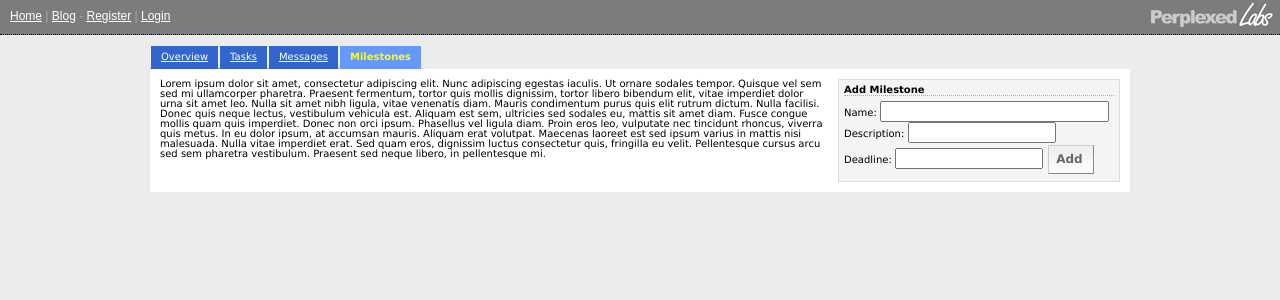
After one commit to mreiferson/tasklance, a Django app: template apps/projman/templates/milestones.html in a window 1280 px wide. The commit adds this page. Shown: the top 300 px of the page. Run offline with Django 3.2, Linux system fonts and the light colour scheme; the template is opened without the code that fills it, so the values that code supplies are empty; parts of the project's set-up code (start-up, migrations or seed data) failed here and were passed over.

Commit message:
added milestone files
git-svn-id: https://svn.vrenesis.com/tasklance/trunk@3413 e4e18489-d04f-4dbd-bd3b-2e29156f5e3f

```diff
--- /dev/null
+++ b/apps/projman/templates/milestones.html
@@ -0,0 +1,30 @@
+{% extends "content.html" %}
+
+{% block title %}Milestones - {{ block.super }}{% endblock %}
+
+{% block navMenu %}
+<ul id="navMenuList">
+	<li><a href="{% url pm_overview category.id %}">Overview</a></li>
+	<li><a href="{% url pm_tasks category.id %}">Tasks</a></li>
+	<li><a href="{% url pm_thread category.id %}">Messages</a></li>
+	<li><a href="{% url pm_milestones category.id %}" class="current">Milestones</a></li>
+</ul>
+{% endblock %}
+
+{% block content %}
+<table cellspacing="0" id="overviewContainer">
+	<tr>
+		<td style="vertical-align: top;">
+			<div>Lorem ipsum dolor sit amet, consectetur adipiscing elit. Nunc adipiscing egestas iaculis. Ut ornare sodales tempor. Quisque vel sem sed mi ullamcorper pharetra. Praesent fermentum, tortor quis mollis dignissim, tortor libero bibendum elit, vitae imperdiet dolor urna sit amet leo. Nulla sit amet nibh ligula, vitae venenatis diam. Mauris condimentum purus quis elit rutrum dictum. Nulla facilisi. Donec quis neque lectus, vestibulum vehicula est. Aliquam est sem, ultricies sed sodales eu, mattis sit amet diam. Fusce congue mollis quam quis imperdiet. Donec non orci ipsum. Phasellus vel ligula diam. Proin eros leo, vulputate nec tincidunt rhoncus, viverra quis metus. In eu dolor ipsum, at accumsan mauris. Aliquam erat volutpat. Maecenas laoreet est sed ipsum varius in mattis nisi malesuada. Nulla vitae imperdiet erat. Sed quam eros, dignissim luctus consectetur quis, fringilla eu velit. Pellentesque cursus arcu sed sem pharetra vestibulum. Praesent sed neque libero, in pellentesque mi.</div>
+		</td>
+		<td style="vertical-align: top;">
+			<div id="manage">
+				<div class="addMilestoneContainer">
+					<div class="addHeader">Add Milestone</div>
+					{% include "addmilestone.html" %}
+				</div>
+			</div>
+		</td>
+	</tr>
+</table>
+{% endblock %}
--- a/apps/projman/templates/tasks.html
+++ b/apps/projman/templates/tasks.html
@@ -8,7 +8,7 @@
 	<li><a href="{% url pm_overview category.id %}">Overview</a></li>
 	<li><a href="{% url pm_tasks category.id %}" class="current">Tasks</a></li>
 	<li><a href="{% url pm_thread category.id %}">Messages</a></li>
-	<li><a href="">Milestones</a></li>
+	<li><a href="{% url pm_milestones category.id %}">Milestones</a></li>
 </ul>
 {% endblock %}
 
--- a/apps/projman/templates/thread_view.html
+++ b/apps/projman/templates/thread_view.html
@@ -6,8 +6,8 @@
 <ul id="navMenuList">
 	<li><a href="{% url pm_overview category.id %}">Overview</a></li>
 	<li><a href="{% url pm_tasks category.id %}">Tasks</a></li>
-	<li><a href="{% url pm_thread category.id %}" class="current"">Messages</a></li>
-	<li><a href="">Milestones</a></li>
+	<li><a href="{% url pm_thread category.id %}" class="current">Messages</a></li>
+	<li><a href="{% url pm_milestones category.id %}">Milestones</a></li>
 </ul>
 {% endblock %}
 
--- a/apps/projman/urls.py
+++ b/apps/projman/urls.py
@@ -14,6 +14,7 @@ urlpatterns = patterns('',
 	url(r'^category/overview/(?P<category_id>\d+)/$', views.overview, name='pm_overview'),
 	url(r'^category/tasks/(?P<category_id>\d+)/$', views.tasks, name='pm_tasks'),
 	url(r'^category/thread/(?P<content_id>\d+)/$', views.thread_view, { 'content_object': Category }, name='pm_thread'),
+	url(r'^category/milestones/(?P<category_id>\d+)/$', views.milestones, name='pm_milestones'),
 
 	url(r'^addcategory/$', views.addcategory, name='pm_addcategory'),
 	url(r'^updatecategory/(?P<category_id>\d+)/$', views.updatecategory, name='pm_updatecategory'),
@@ -25,6 +26,7 @@ urlpatterns = patterns('',
 	url(r'^completetodo/(?P<todo_id>\d+)/(?P<complete>[01]+)/$', views.completetodo, name='pm_completetodo'),
 	url(r'^updatetodo/(?P<todo_id>\d+)/$', views.updatetodo, name='pm_updatetodo'),
 
+
 	url(r'^addmilestone/$', views.addmilestone, name='pm_addtodo'),
 
 	url(r'^load/$', views.load, name='pm_load'),
```
Also changed, not shown: apps/projman/templates/overview.html (+4 -4 lines), apps/projman/views.py (+21 -15 lines).
